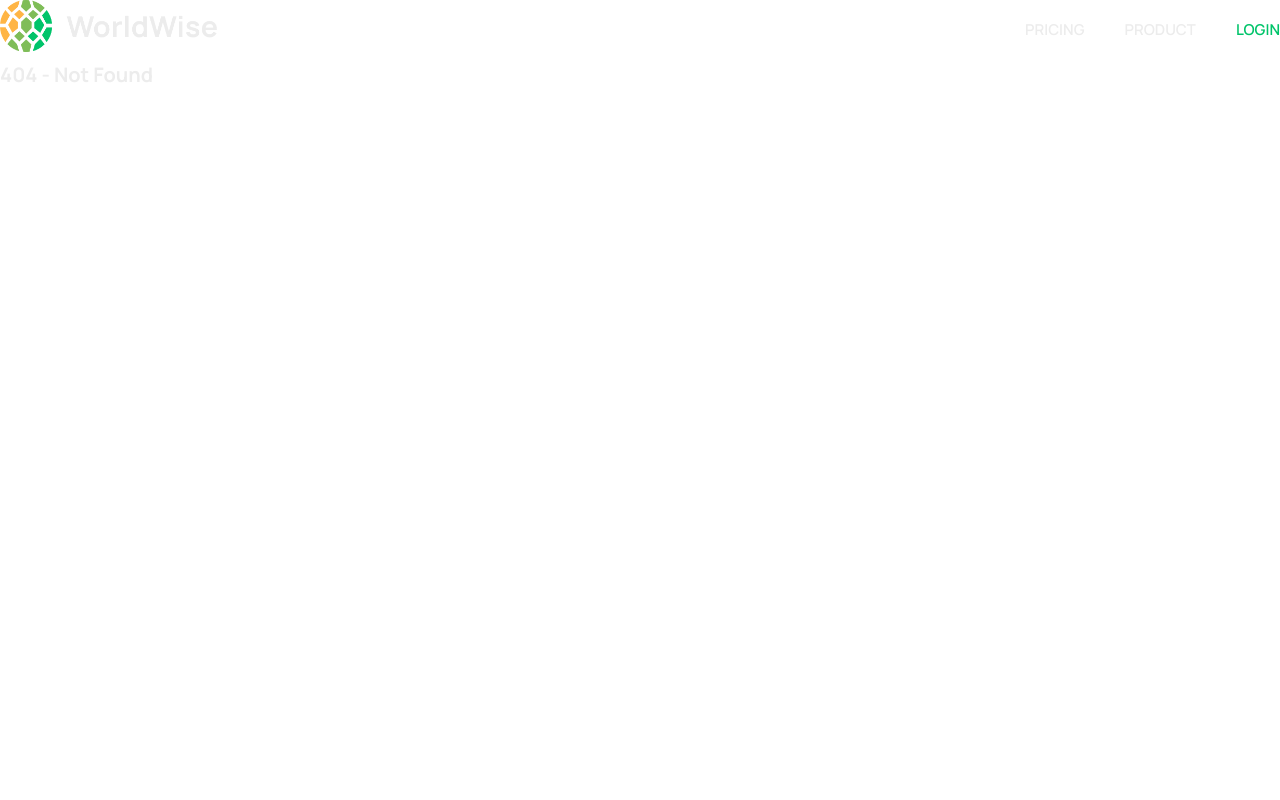
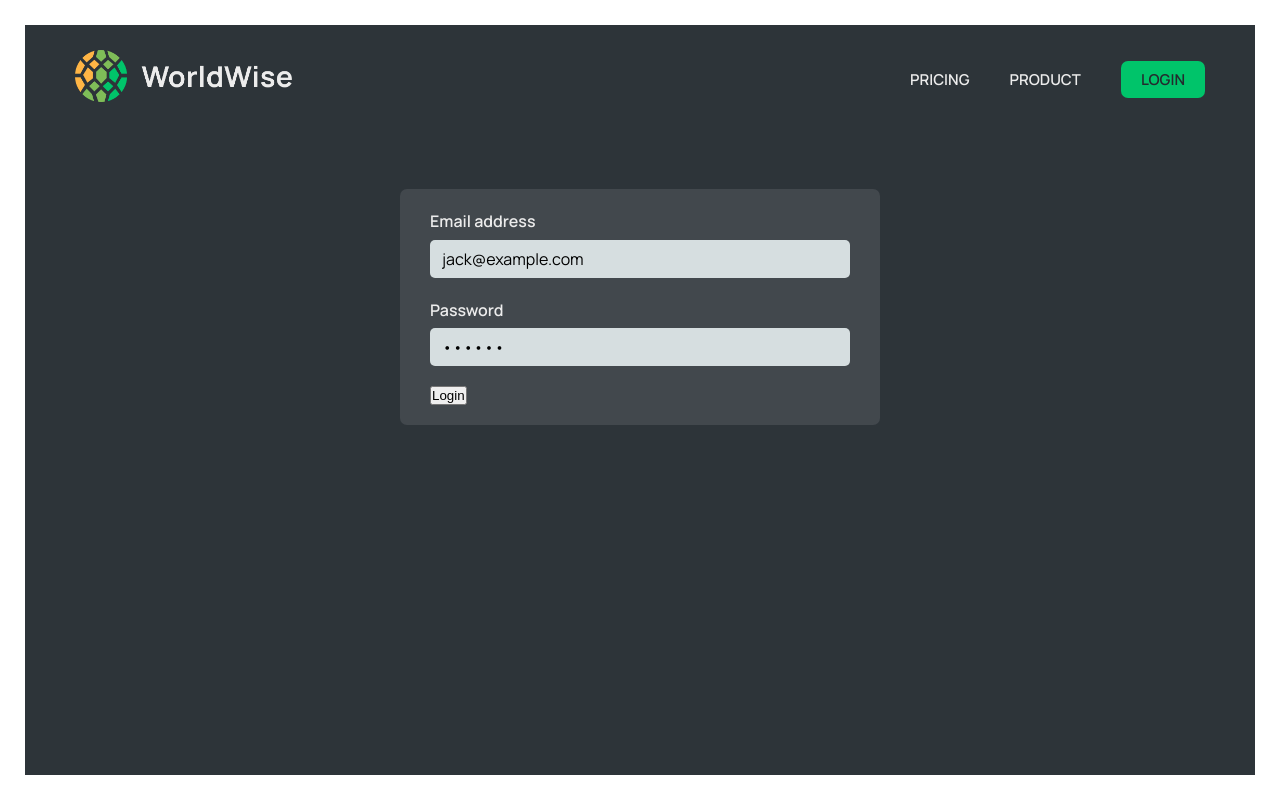
Before and after one commit to akai54/worldwise, a React (Vite) app: page /login in a window 1280 px wide. Before the commit this address had no page. Built offline with nearby package versions, Linux system fonts and the light colour scheme.

Commit message:
Add login page

```diff
--- a/src/App.jsx
+++ b/src/App.jsx
@@ -4,6 +4,7 @@
 import Homepage from "./pages/Homepage";
 import NotFound from "./pages/NotFound";
 import AppLayout from "./pages/AppLayout";
+import Login from "./pages/Login";
 
 function App() {
   return (
@@ -12,6 +13,7 @@
         <Route path="/" element={<Homepage />} />
         <Route path="product" element={<Product />} />
         <Route path="pricing" element={<Pricing />} />
+        <Route path="login" element={<Login />} />
         <Route path="app" element={<AppLayout />} />
         <Route path="*" element={<NotFound />} />
       </Routes>
--- a/src/components/Logo.jsx
+++ b/src/components/Logo.jsx
@@ -3,8 +3,7 @@
 
 function Logo() {
   return (
-    <Link>
-      {" "}
+    <Link to="/">
       <img src="/logo.png" alt="WorldWise logo" className={styles.logo} />
     </Link>
   );
--- a/src/components/PageNav.jsx
+++ b/src/components/PageNav.jsx
@@ -14,7 +14,9 @@
           <NavLink to="/product">Product</NavLink>
         </li>
         <li>
-          <NavLink to="/login">Login</NavLink>
+          <NavLink to="/login" className={styles.ctaLink}>
+            Login
+          </NavLink>
         </li>
       </ul>
     </nav>
--- a/src/pages/Login.jsx
+++ b/src/pages/Login.jsx
@@ -1,4 +1,6 @@
+import PageNav from "../components/PageNav";
 import styles from "./Login.module.css";
+import { useState } from "react";
 
 export default function Login() {
   // PRE-FILL FOR DEV PURPOSES
@@ -7,6 +9,8 @@
 
   return (
     <main className={styles.login}>
+      <PageNav />
+
       <form className={styles.form}>
         <div className={styles.row}>
           <label htmlFor="email">Email address</label>
```
